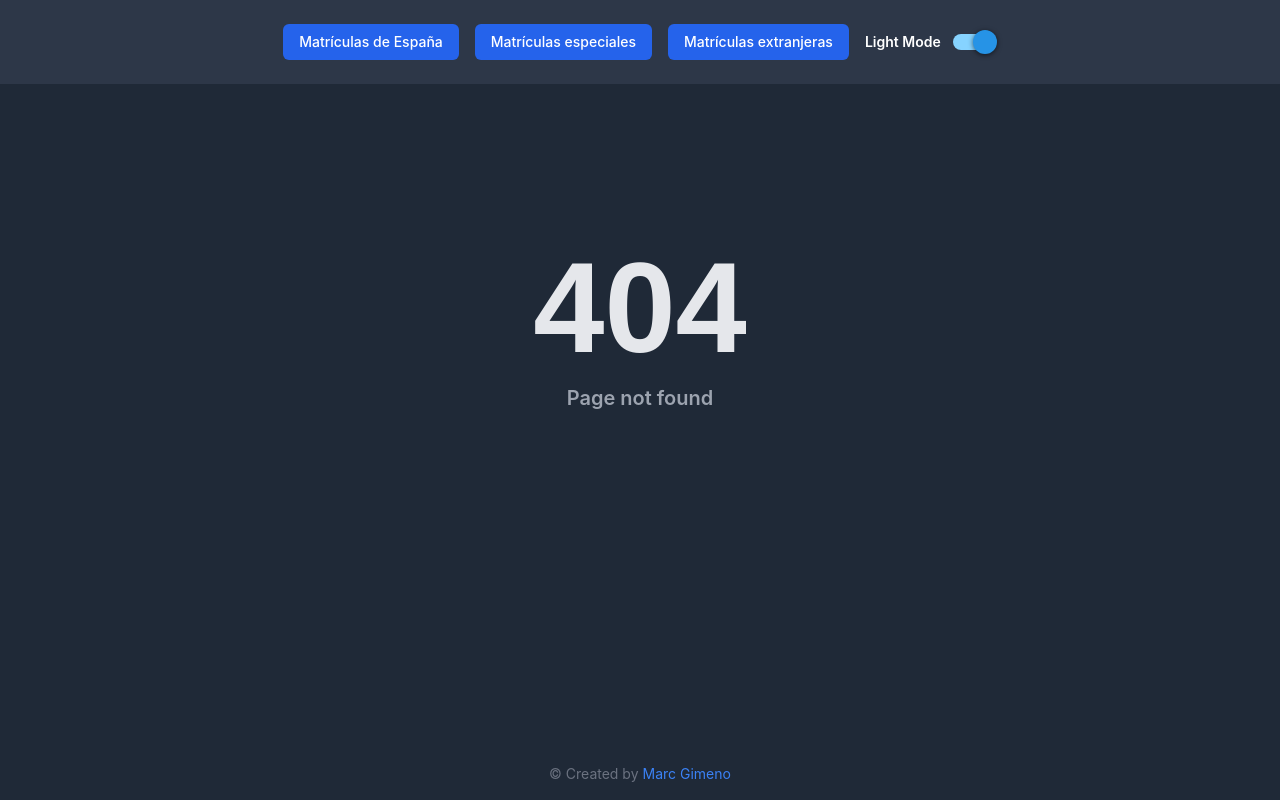
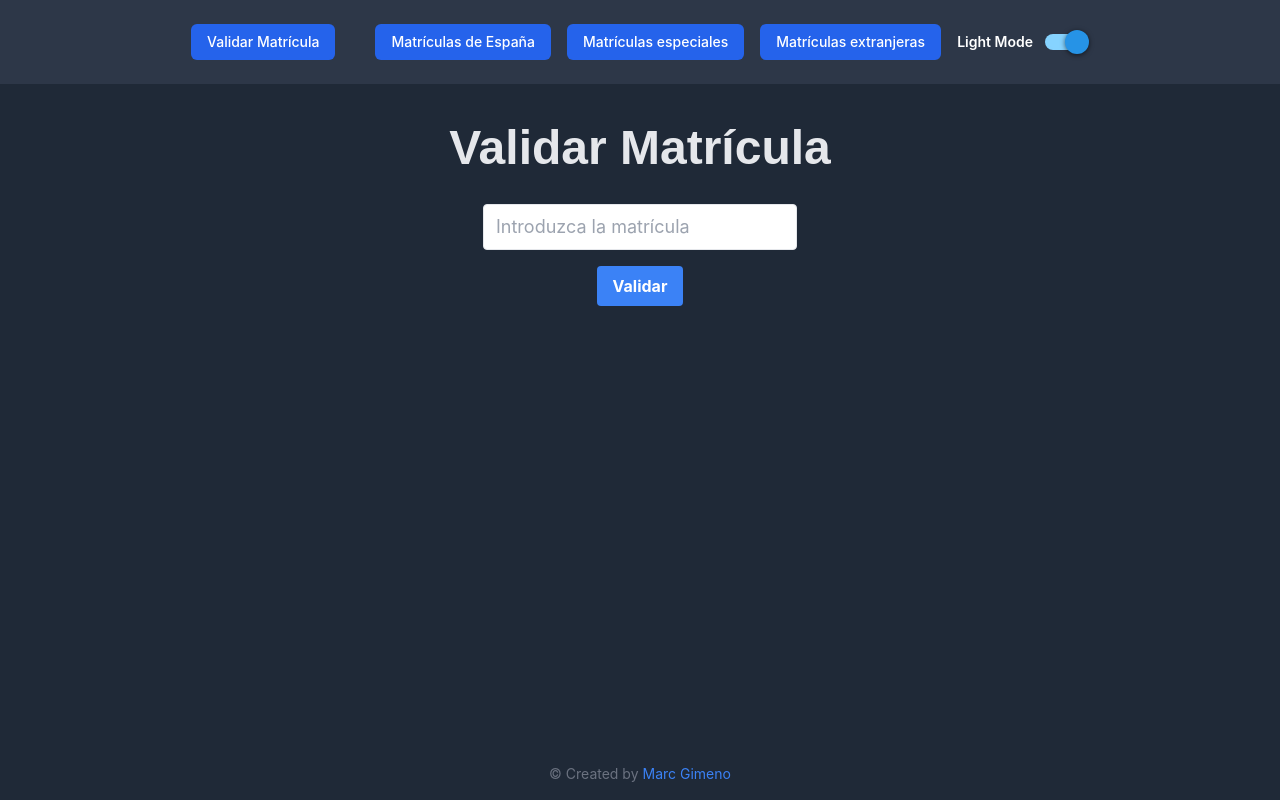
Before and after one commit to gimenomarc/Generador-de-matriculas, a React (Create React App) app in the folder generador-matriculas/: page /validar-matricula in a window 1280 px wide. Before the commit this address had no page. Built offline with nearby package versions, Linux system fonts and the light colour scheme.

Commit message:
validador de matricula con API

```diff
--- a/generador-matriculas/src/App.js
+++ b/generador-matriculas/src/App.js
@@ -6,6 +6,7 @@ import Navigation from './Components/Navigation';
 import SpecialLicensePlates from './Components/SpecialLicensePlates';
 import ForeignLicensePlates from './Components/ForeignLicensePlates';
 import NotFoundPage from './Components/NotFoundPage';
+import ValidateLicensePlate from './Components/ValidateLicensePlate';
 import './App.css';
 
 function App() {
@@ -27,6 +28,10 @@ function App() {
         <Navigation darkMode={darkMode} toggleDarkMode={toggleDarkMode} />
         <div className="flex flex-col justify-center items-center mt-8 mb-auto">
           <Routes>
+            <Route
+              path="/validar-matricula"
+              element={<ValidateLicensePlate darkMode={darkMode} />}
+            />
             <Route
               path="/"
               element={<Navigate to="/matriculas-espana" replace />}
--- a/generador-matriculas/src/Components/Navigation.js
+++ b/generador-matriculas/src/Components/Navigation.js
@@ -10,6 +10,20 @@ const Navigation = ({ darkMode, toggleDarkMode }) => {
     <nav className={`${darkMode ? 'bg-menu-dark' : 'bg-menu-light'} transition-colors`}>
       <ul className="flex flex-col sm:flex-row sm:space-x-4 justify-center items-center py-4 sm:py-6">
         <TransitionGroup component={null}>
+          <CSSTransition classNames="nav-link" timeout={500}>
+            <li className="mb-3 sm:mb-0 sm:mr-6">
+              <Link
+                to="/validar-matricula"
+                className={`nav-link text-white hover:text-gray-300 transition-colors duration-300 ${darkMode ? 'text-gray-200' : ''
+                  }`}
+              >
+                <button className="px-4 py-2 text-sm font-medium text-white bg-blue-600 rounded-md hover:bg-blue-700 focus:outline-none focus-visible:ring-2 focus-visible:ring-white focus-visible:ring-opacity-75">
+                  Validar Matrícula
+                </button>
+              </Link>
+            </li>
+          </CSSTransition>
+
           <CSSTransition classNames="nav-link" timeout={500}>
             <li className="mb-3 sm:mb-0">
               <Link
--- /dev/null
+++ b/generador-matriculas/src/Components/ValidateLicensePlate.css
@@ -0,0 +1,57 @@
+.slide-enter {
+    opacity: 0;
+    transform: translateY(-100%);
+  }
+
+  .slide-enter-active {
+    opacity: 1;
+    transform: translateY(0%);
+    transition: opacity 500ms, transform 500ms;
+  }
+
+  .slide-exit {
+    opacity: 1;
+    transform: translateY(0%);
+  }
+
+  .slide-exit-active {
+    opacity: 0;
+    transform: translateY(100%);
+    transition: opacity 500ms, transform 500ms;
+  }
+
+  .fade-enter {
+    opacity: 0.01;
+  }
+
+  .fade-enter.fade-enter-active {
+    opacity: 1;
+    transition: opacity 500ms ease-in;
+  }
+
+  .fade-exit {
+    opacity: 1;
+  }
+
+  .fade-exit.fade-exit-active {
+    opacity: 0.01;
+    transition: opacity 500ms ease-in;
+  }
+
+  .fade-image {
+    opacity: 1;
+    transition: opacity 2s ease-out;
+  }
+
+  .fade-image.fade-out {
+    opacity: 0;
+  }
+
+  @media (min-width: 640px) {
+    .grid-cols-auto-fill {
+      display: grid;
+      grid-template-columns: repeat(auto-fill, minmax(200px, 1fr));
+      gap: 1rem;
+      margin: 0 2rem;
+    }
+  }
--- /dev/null
+++ b/generador-matriculas/src/Components/ValidateLicensePlate.js
@@ -0,0 +1,44 @@
+import React, { useState } from 'react';
+import './ValidateLicensePlate.css';
+
+const ValidateLicensePlate = ({ darkMode }) => {
+    const [licensePlate, setLicensePlate] = useState('');
+    const [isValid, setIsValid] = useState(null);
+
+    const validateLicensePlate = () => {
+        fetch(`http://localhost:3001/comprobar-matricula/es/${licensePlate}`)
+            .then(response => response.json())
+            .then(data => setIsValid(data.esValida))
+            .catch(err => console.error(err));
+    };
+
+    return (
+        <div>
+            <h1 className={`text-5xl font-bold text-center my-2 ${darkMode ? 'text-gray-200' : 'text-gray-800'}`}>
+                Validar Matrícula
+            </h1>
+            <div className="flex flex-col items-center mt-8">
+                <input
+                    type="text"
+                    placeholder="Introduzca la matrícula"
+                    className={`px-3 py-2 text-lg border rounded ${darkMode ? 'dark-mode' : ''}`}
+                    value={licensePlate}
+                    onChange={e => setLicensePlate(e.target.value)}
+                />
+                <button
+                    className={`transition duration-300 ease-in-out transform hover:-translate-y-0.5 hover:scale-105 bg-blue-500 hover:bg-blue-700 text-white font-bold py-2 px-4 rounded mt-4 flex-grow ${darkMode ? 'dark-mode' : ''}`}
+                    onClick={validateLicensePlate}
+                >
+                    Validar
+                </button>
+                {isValid !== null && (
+                    <h2 className={`text-2xl font-semibold mt-10 text-center ${isValid ? 'text-green-600' : 'text-red-600'}`}>
+                        {isValid ? 'VALIDA' : 'INVALIDA'}
+                    </h2>
+                )}
+            </div>
+        </div>
+    );
+};
+
+export default ValidateLicensePlate;
```
